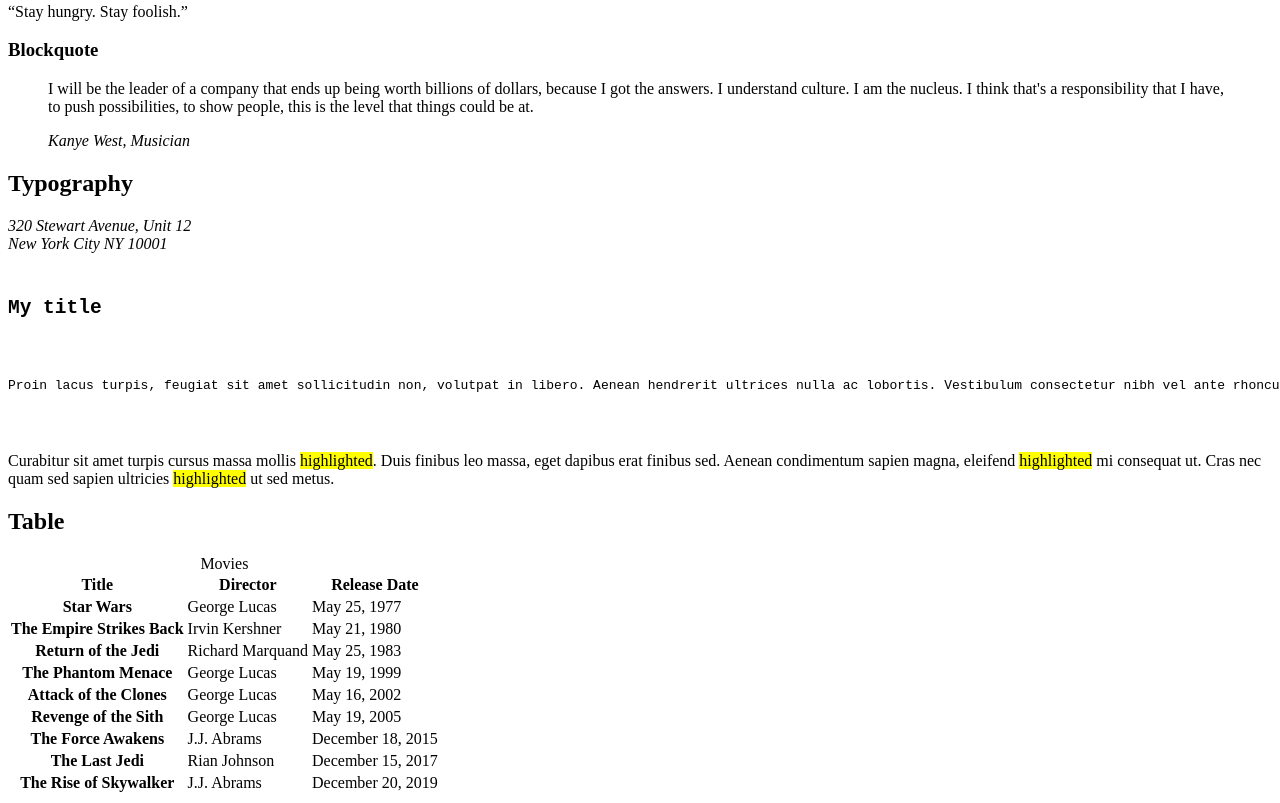
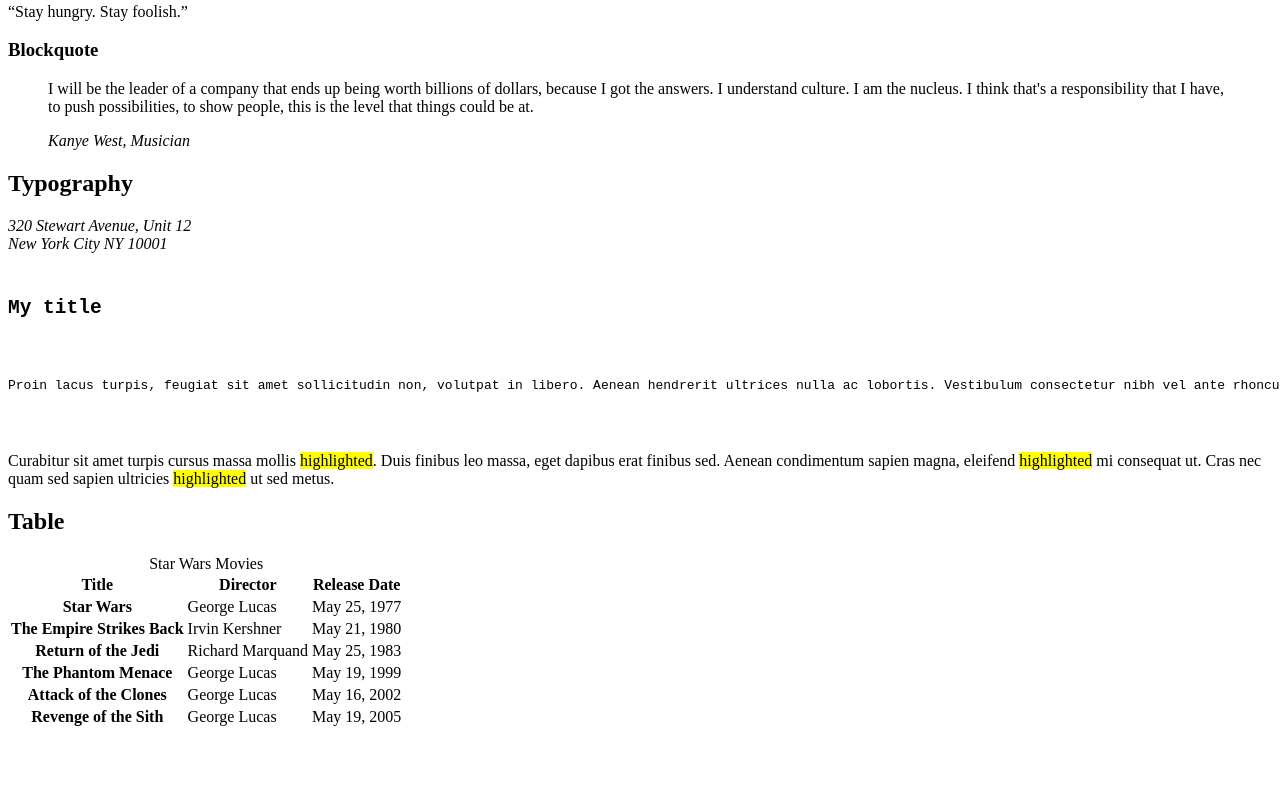
Before and after one commit to haroldjunior501-cell/holbertonschool-web_front_end, a plain HTML site: page html_advanced/33-styleguide.html in a window 1280 px wide. Shown: the part 1102-1905 px from the top of the page. After the commit the page ends 1839 px from the top, so only its background shows below. Drawn offline with Linux system fonts and the light colour scheme.

Commit message:
Fix 33-styleguide.html: caption Star Wars Movies, 6 rows

```diff
--- a/html_advanced/33-styleguide.html
+++ b/html_advanced/33-styleguide.html
@@ -97,7 +97,7 @@
 <section>
 <header><h2>Table</h2></header>
 <table>
-<caption>Movies</caption>
+<caption>Star Wars Movies</caption>
 <thead>
 <tr>
 <th scope="col">Title</th>
@@ -136,21 +136,6 @@
 <td>George Lucas</td>
 <td>May 19, 2005</td>
 </tr>
-<tr>
-<th scope="row">The Force Awakens</th>
-<td>J.J. Abrams</td>
-<td>December 18, 2015</td>
-</tr>
-<tr>
-<th scope="row">The Last Jedi</th>
-<td>Rian Johnson</td>
-<td>December 15, 2017</td>
-</tr>
-<tr>
-<th scope="row">The Rise of Skywalker</th>
-<td>J.J. Abrams</td>
-<td>December 20, 2019</td>
-</tr>
 </tbody>
 </table>
 </section>
```
